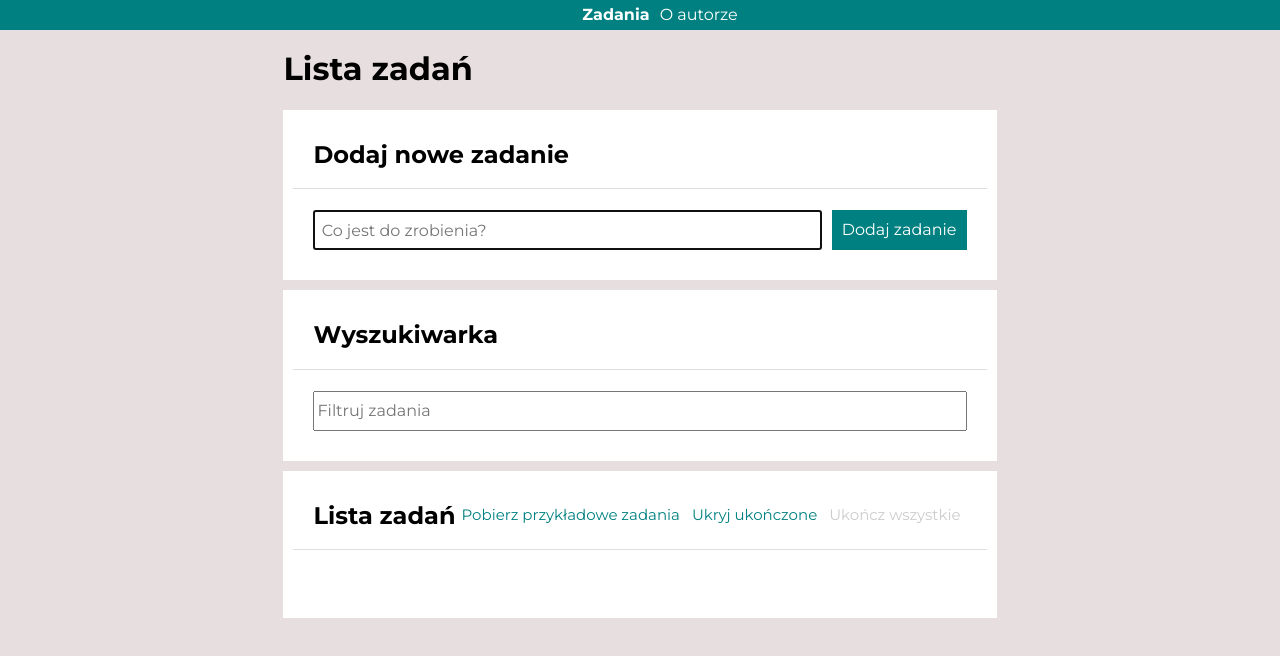
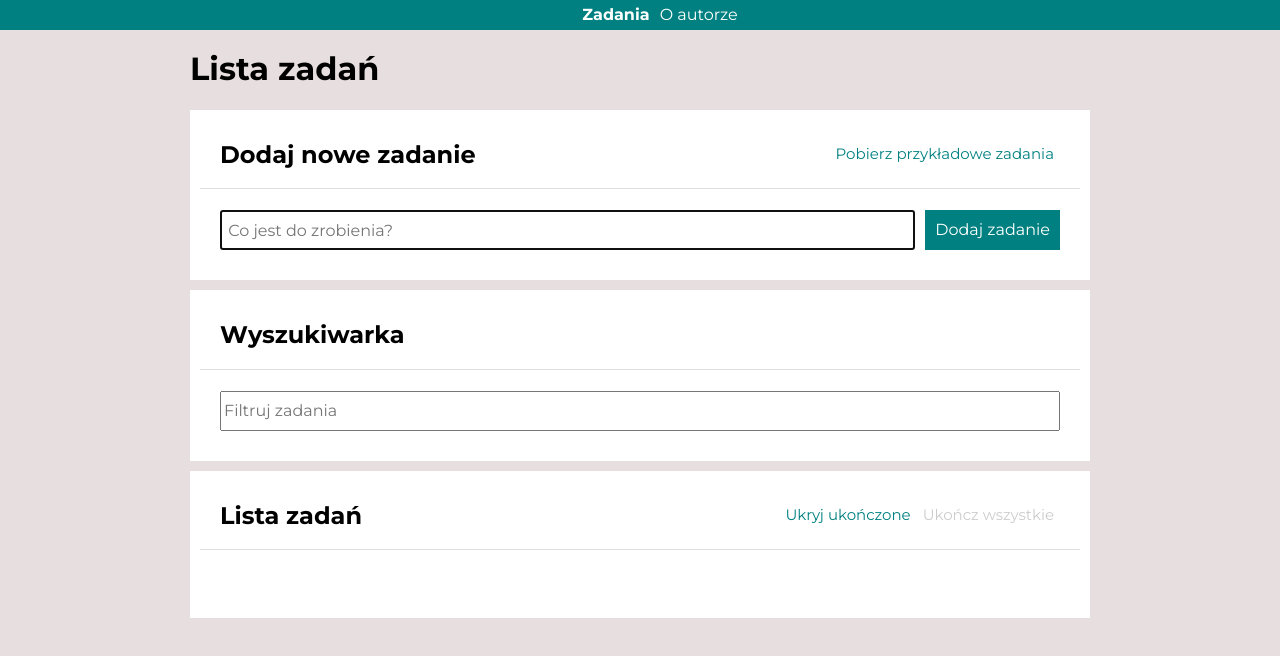
Before and after one commit to KubaTuta/ToDo-List-React, a React (Create React App) app: page /#/zadania in a window 1280 px wide. Shown: the top 656 px of the page. Built offline with nearby package versions, Linux system fonts and the light colour scheme.

Commit message:
move example button with logic to upper component

```diff
--- a/src/features/author/Author.js
+++ b/src/features/author/Author.js
@@ -1,21 +1,22 @@
 import Container from "../../common/Container";
 import Section from "../../common/Section";
 import Header from "../../common/Header";
+import { Description } from "./styled";
 
 const Author = () => (
   <Container>
     <div>
       <Header title="O autorze" />
       <Section
-        title="Dodaj nowe zadanie"
+        title="Trochę o mnie"
         body={
-          <div>
+          <Description>
             <p>Niespełniony fizjoterapeuta, elektronik,</p>
             <p>żeglarz, milośnik psów i niedługo Frontend.</p>
             <p> Ciekawi mnie przyroda, fizyka,</p>
             <p>sporty kopane i dbanie o zdrowie.</p>
             <p>Jak podróże to bez planu:)</p>
-          </div>
+          </Description>
         }
       />
     </div>
--- /dev/null
+++ b/src/features/author/styled.js
@@ -0,0 +1,6 @@
+import styled from "styled-components";
+
+export const Description = styled.div`
+  text-align: center;
+  padding: 20px;
+`;
--- a/src/features/tasks/Buttons/index.js
+++ b/src/features/tasks/Buttons/index.js
@@ -1,10 +1,9 @@
 import React from 'react';
-import { Div, Button } from "./styled";
+import { Div, Button } from "../../../common/StyledButtons/styled";
 import { useSelector, useDispatch } from 'react-redux';
 import {
     toggleHideDone,
     setAllDone,
-    fetchExampleTasks,
     selectTasks,
     selectHideDone,
 } from '../tasksSlice';
@@ -16,9 +15,6 @@ const Buttons = () => {
 
     return (
         <Div>
-            <Button onClick={() => dispatch(fetchExampleTasks())}>
-                Pobierz przykładowe zadania
-            </Button>
             <Button
                 onClick={() => dispatch(toggleHideDone())}
             >
--- /dev/null
+++ b/src/features/tasks/ExampleFetcher/index.js
@@ -0,0 +1,16 @@
+import { useDispatch } from "react-redux";
+import { fetchExampleTasks } from "../tasksSlice";
+import { Button } from "../../../common/StyledButtons/styled";
+
+export const ExampleFetcher = () => {
+
+  const dispatch = useDispatch();
+
+  return (
+    <div>
+      <Button onClick={() => dispatch(fetchExampleTasks())}>
+        Pobierz przykładowe zadania
+      </Button>
+    </div>
+  )
+};
--- a/src/features/tasks/Tasks.js
+++ b/src/features/tasks/Tasks.js
@@ -6,15 +6,18 @@ import Section from '../../common/Section';
 import Header from '../../common/Header';
 import Container from '../../common/Container';
 import Search from './Search';
+import { ExampleFetcher } from './ExampleFetcher';
+import { Wrapper } from '../../styled';
 
 function Tasks() {
 
   return (
     <Container>
-      <div>
+      <Wrapper>
         <Header title="Lista zadań" />
         <Section
           title="Dodaj nowe zadanie"
+          extraHeaderContent={<ExampleFetcher />}
           body={<Form />}
         />
         <Section
@@ -26,7 +29,7 @@ function Tasks() {
           body={<TaskList />}
           extraHeaderContent={<Buttons />}
         />
-      </div>
+      </Wrapper>
     </Container>
   );
 };
--- a/src/styled.js
+++ b/src/styled.js
@@ -23,3 +23,7 @@ export const StyledNavLink = styled(NavLink)`
   }
 
 `;
+
+export const Wrapper = styled.div`
+  flex-basis: 900px;
+`;
```
Also changed, not shown: src/common/StyledButtons/styled.js (renamed from src/features/tasks/Buttons/styled.js).
